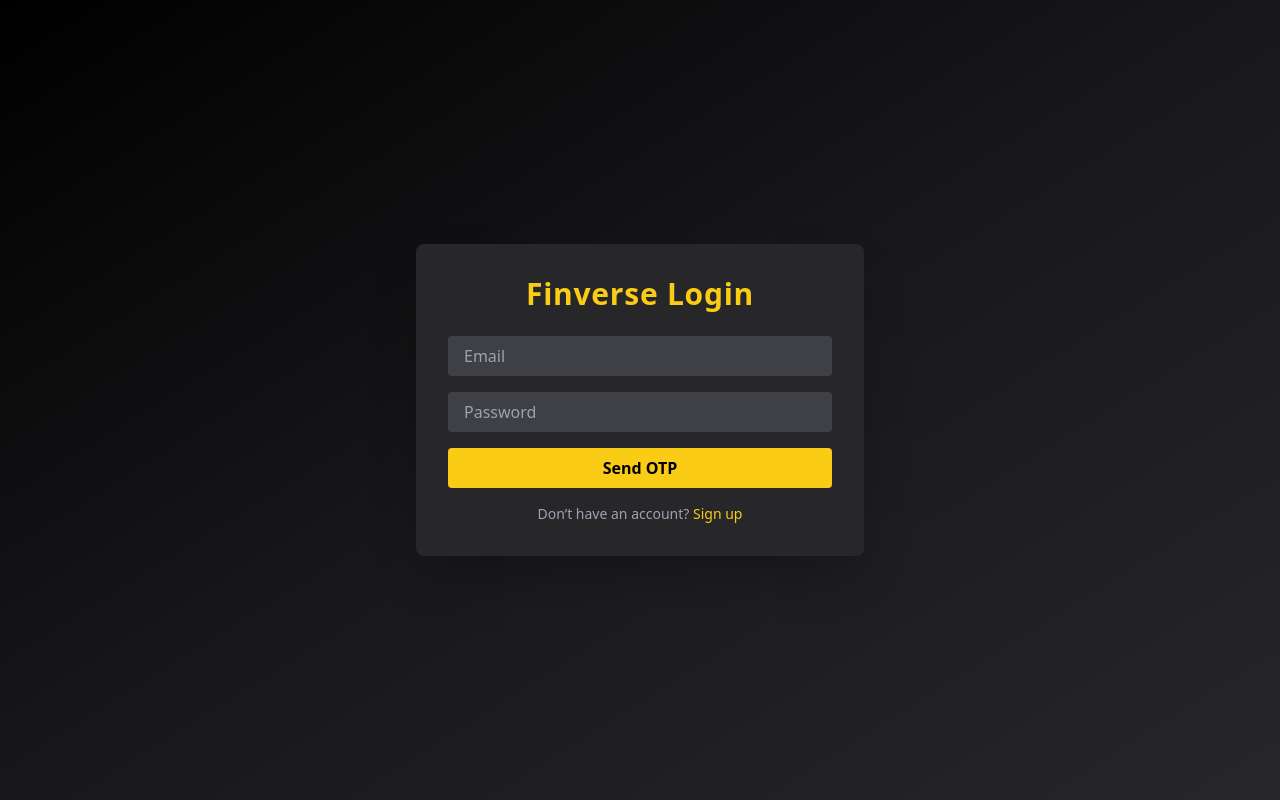
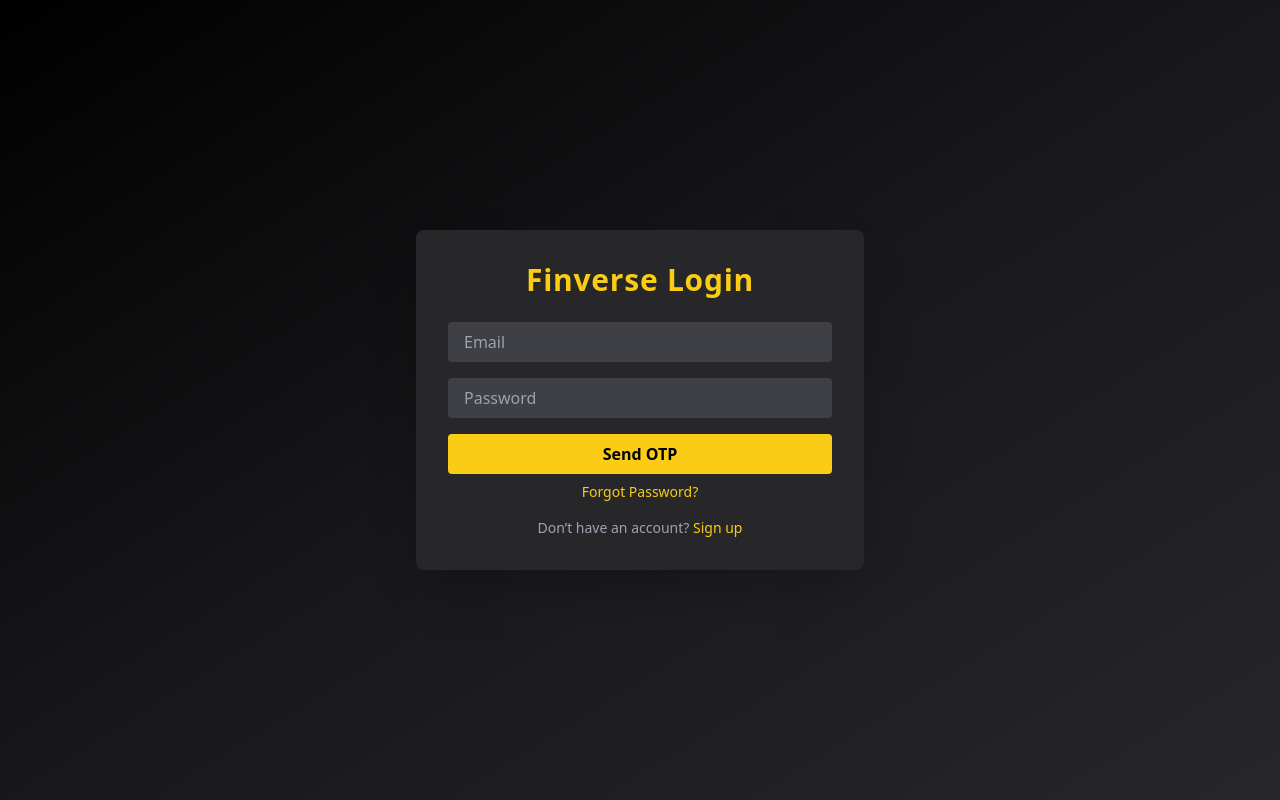
Before and after one commit to sanjay-ramesh94/Finverse, a React (Vite) app in the folder frontend/: page / in a window 1280 px wide. Built offline with nearby package versions, Linux system fonts and the light colour scheme.

Commit message:
Update Login.jsx
frg pass

```diff
--- a/frontend/src/pages/Login.jsx
+++ b/frontend/src/pages/Login.jsx
@@ -126,6 +126,10 @@ export default function Login() {
             </button>
           </form>
         )}
+        <p className="text-center text-sm mt-2 text-yellow-400 hover:underline cursor-pointer" onClick={() => navigate("/forgot-password")}>
+  Forgot Password?
+</p>
+
 
         <p className="text-center text-sm mt-4 text-gray-400">
           Don’t have an account?{" "}
```
